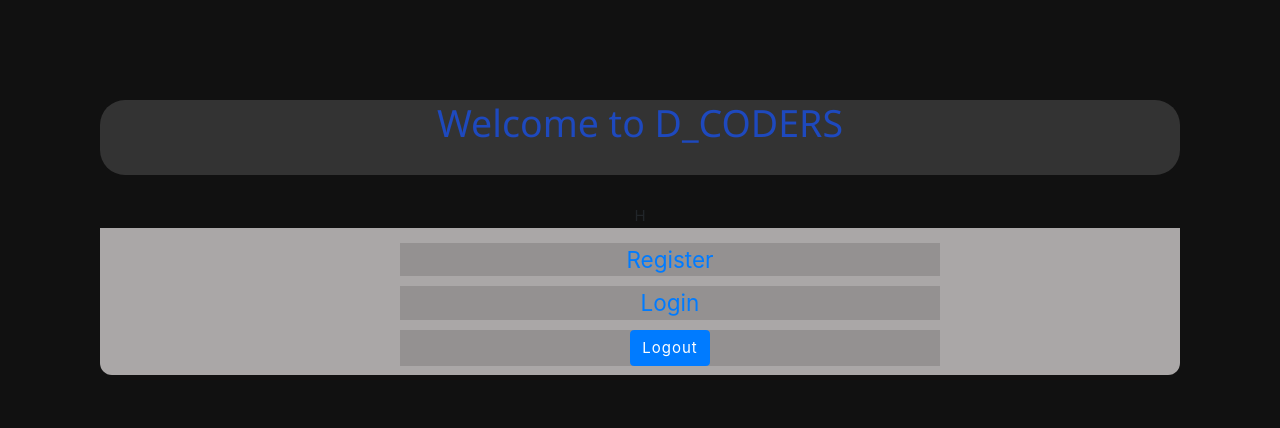
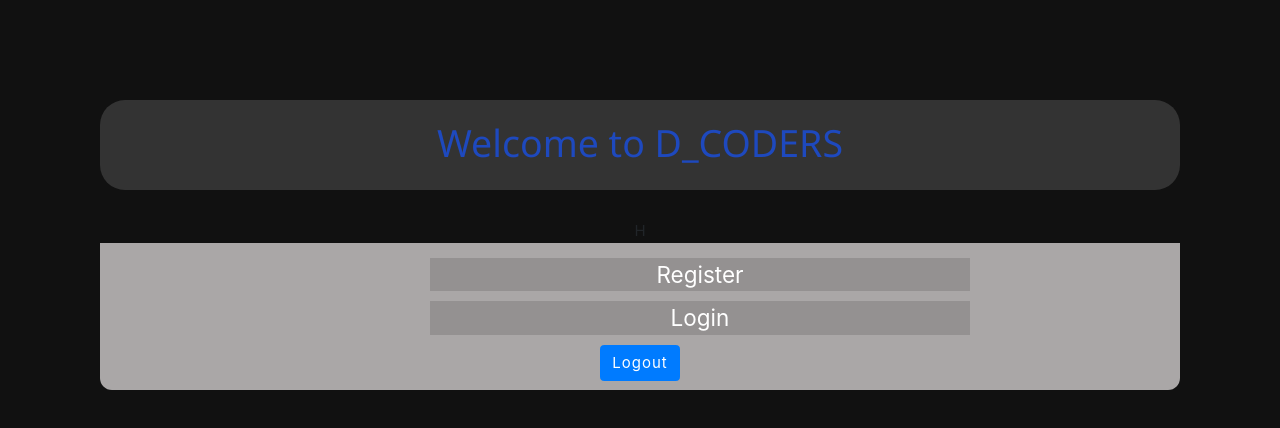
Before and after one commit to DTU-DCODER/Official-Website, a React (Create React App) app in the folder client/: page / in a window 1280 px wide. Shown: the top 428 px of the page. Built offline with nearby package versions, Linux system fonts and the light colour scheme.

Commit message:
Worked on UI

```diff
--- a/client/src/components/auth/Login.js
+++ b/client/src/components/auth/Login.js
@@ -3,6 +3,8 @@ import PropTypes from 'prop-types';
 import { connect } from 'react-redux';
 import classnames from 'classnames';
 import { loginUser } from '../../actions/authActions';
+
+import "./login.css";
 
 class Login extends Component {
     constructor() {
--- /dev/null
+++ b/client/src/components/auth/login.css
@@ -0,0 +1,3 @@
+.login {
+    height: 400px;
+}
--- a/client/src/components/home.css
+++ b/client/src/components/home.css
@@ -6,10 +6,11 @@
     margin: 100px;
 }
 
-h1 {
+.wel {
     align-items: center;
-    padding-bottom: 30px;
-    font-size: 5rem;
+    padding-bottom: 25px;
+    padding-top: 20px;
+    font-size: 2.5rem;
     color: #1e49be;
     background-color: #333;
     border-radius: 25px;
@@ -28,6 +29,7 @@ h1 {
     border-radius: 12px;
     padding: 7px;
     margin-top: 10px;
+    color: #fff;
 }
 
 .b1 {
@@ -36,7 +38,7 @@ h1 {
     width: 50%;
     align-self: center;
     text-align: center;
-    margin-left: 300px;
+    margin-left: 330px;
     margin-top: 10px;
 }
 
@@ -50,6 +52,7 @@ h1 {
     text-align: center;
     border-radius: 12px;
     padding: 7px;
+    color: #fff;
 }
 
 .b2 {
@@ -58,33 +61,24 @@ h1 {
     width: 50%;
     align-self: center;
     text-align: center;
-    margin-left: 300px;
+    margin-left: 330px;
     margin-top: 10px;
 }
 
 .b2:hover {
     background-color: #333;
-    color: #000;
+    color: #fff;
 }
 
-.logout {
-    font-size: 1.5rem;
-    text-align: center;
-    border-radius: 12px;
-    padding: 7px;
-}
-
-.b3 {
+Button {
     margin: 10px;
-    background-color: rgba(143, 140, 140, 0.8);
-    width: 50%;
     align-self: center;
     text-align: center;
-    margin-left: 300px;
+    margin-left: 200px;
     margin-top: 10px;
 }
 
-.b3:hover {
+Button:hover {
     background-color: #333;
-    color: #000;
+    color: #1e49be;
 }
--- a/client/src/components/home.js
+++ b/client/src/components/home.js
@@ -24,7 +24,7 @@ class Home extends Component {
     render() {
         return (
             <div className='home'>
-                <h1 className='text-center w3-center w3-animate-left'>Welcome to D_CODERS</h1>
+                <h1 className='text-center w3-center w3-animate-left wel'>Welcome to D_CODERS</h1>
                 <br />
                 <div className='buttons'>
                     <div className='waste'>
@@ -36,9 +36,9 @@ class Home extends Component {
                     <div className='b2 w3-animate-zoom'>
                         <Link to="/login" className='login'>Login</Link> <br />
                     </div>
-                    <div className='b3 w3-animate-zoom'>
-                        <Button onClick={this.onSubmit} className='logout'>Logout</Button>
-                    </div>
+
+                    <Button onClick={this.onSubmit} className=''>Logout</Button>
+
                     </div>
             </div>
         );
```
